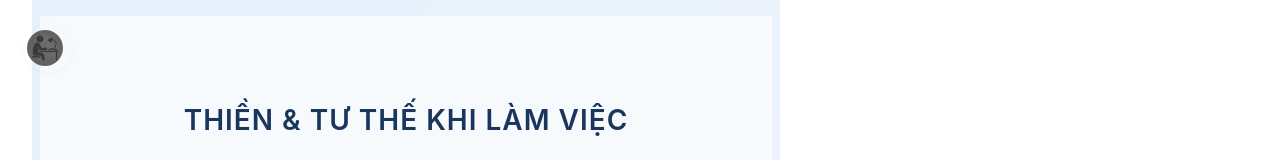
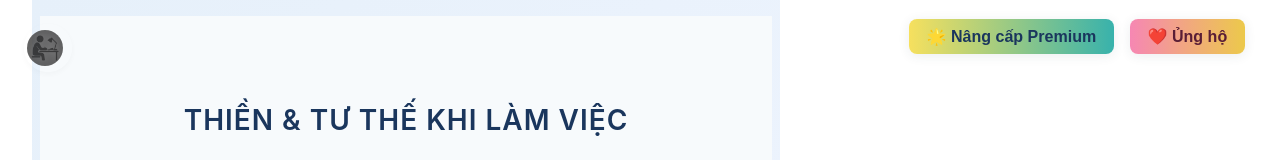
Before and after one commit to hoangthach1402/reminder, a Vue app: page / in a window 1280 px wide. Shown: the top 160 px of the page. Built offline with nearby package versions, Linux system fonts and the light colour scheme; no server answers; the database is empty.

Commit message:
add donate

```diff
--- a/src/App.vue
+++ b/src/App.vue
@@ -4,6 +4,8 @@ import { RouterView, useRoute, useRouter } from 'vue-router';
 import { computed, ref } from 'vue';
 import Logo from './components/Logo.vue';
 import CustomNotification from './components/CustomNotification.vue';
+import PremiumModal from './components/PremiumModal.vue';
+import DonateModal from './components/DonateModal.vue';
 
 const route = useRoute();
 const router = useRouter();
@@ -16,6 +18,10 @@ const showNotification = ref(false);
 const notificationMessage = ref('');
 const notificationType = ref('info'); // info, success, warning, error
 const notificationIcon = ref('ℹ️');
+
+// State cho modal premium/donate
+const showPremium = ref(false);
+const showDonate = ref(false);
 
 // Hàm toggle mode khi nhấn vào logo
 const toggleMode = () => {
@@ -41,9 +47,12 @@ const toggleMode = () => {
       <Logo class="logo" @click="toggleMode" :class="{ clickable: true }" />
     </div>
 
+    <!-- Nút nâng cấp/ủng hộ -->
+    <div class="top-action-btns">
+      <button class="premium-btn" @click="showPremium = true">🌟 Nâng cấp Premium</button>
+      <button class="donate-btn" @click="showDonate = true">❤️ Ủng hộ</button>
+    </div>
 
-
-    <!-- Nội dung chính -->
     <CustomNotification
       v-if="showNotification"
       :message="notificationMessage"
@@ -53,11 +62,48 @@ const toggleMode = () => {
       closable
       @close="showNotification = false"
     />
+    <PremiumModal v-if="showPremium" @close="showPremium = false" />
+    <DonateModal v-if="showDonate" @close="showDonate = false" />
     <RouterView />
   </div>
 </template>
 
 <style scoped>
+.top-action-btns {
+  position: fixed;
+  top: 1.2rem;
+  right: 2.2rem;
+  z-index: 2100;
+  display: flex;
+  gap: 1rem;
+}
+.premium-btn, .donate-btn {
+  background: linear-gradient(90deg,#f6e05e,#38b2ac);
+  color: #1a365d;
+  border: none;
+  border-radius: 8px;
+  padding: 0.5em 1.1em;
+  font-size: 1.07em;
+  font-weight: 600;
+  cursor: pointer;
+  box-shadow: 0 2px 12px rgba(44,62,80,0.09);
+  transition: background 0.2s, color 0.2s, transform 0.12s;
+}
+.premium-btn:hover {
+  background: linear-gradient(90deg,#38b2ac,#f6e05e);
+  color: #234e52;
+  transform: scale(1.06);
+}
+.donate-btn {
+  background: linear-gradient(90deg,#f687b3,#ecc94b);
+  color: #5a1e36;
+}
+.donate-btn:hover {
+  background: linear-gradient(90deg,#ecc94b,#f687b3);
+  color: #2d3748;
+  transform: scale(1.06);
+}
+
 .app {
   min-height: 100vh;
   padding: 1rem 0.5rem;
--- /dev/null
+++ b/src/components/DonateModal.vue
@@ -0,0 +1,52 @@
+<template>
+  <div class="modal-overlay" @click.self="$emit('close')">
+    <div class="modal-content">
+      <button class="close-btn" @click="$emit('close')">×</button>
+      <h2>Ủng hộ tác giả</h2>
+      <p>Bạn có thể ủng hộ qua các hình thức sau:</p>
+      <div class="pay-section">
+        <button class="pay-btn" @click="donateMomo">Ủng hộ qua Momo</button>
+        <a href="https://www.paypal.com/paypalme/yourpaypal" target="_blank" class="pay-btn">Ủng hộ qua PayPal</a>
+      </div>
+      <!-- <img src="/momo-qr.pngcomposer create-project laravel/laravel reminder-backend
+      cd reminder-backend" alt="QR Momo" class="qr-img" /> -->
+      <p class="note">Mọi sự ủng hộ là động lực để phát triển app tốt hơn! Xin cảm ơn ❤️</p>
+    </div>
+  </div>
+</template>
+<script setup>
+const emit = defineEmits(['close']);
+const donateMomo = () => {
+  window.open('https://momo.vn', '_blank');
+};
+</script>
+<style scoped>
+.modal-overlay {
+  position: fixed; top: 0; left: 0; right: 0; bottom: 0;
+  background: rgba(0,0,0,0.35); z-index: 4000;
+  display: flex; align-items: center; justify-content: center;
+}
+.modal-content {
+  background: #fff; border-radius: 18px; max-width: 95vw; width: 340px;
+  padding: 2rem 1.5rem 1.2rem; box-shadow: 0 6px 32px rgba(44,62,80,0.18);
+  position: relative;
+}
+.close-btn {
+  position: absolute; top: 0.6rem; right: 1rem;
+  background: none; border: none; font-size: 1.5rem; cursor: pointer;
+}
+.pay-section { margin: 1.2rem 0 1.2rem 0; }
+.pay-btn {
+  display: block; width: 100%; margin-bottom: 0.7em;
+  background: linear-gradient(90deg,#f687b3,#ecc94b); color: #fff;
+  border: none; border-radius: 8px; padding: 0.7em 0; font-size: 1.08em;
+  font-weight: 600; cursor: pointer; text-align: center; text-decoration: none;
+  transition: background 0.2s;
+}
+.pay-btn:hover { background: linear-gradient(90deg,#ecc94b,#f687b3); }
+.qr-img {
+  display: block; margin: 1.2em auto 0.5em auto; width: 150px; border-radius: 10px;
+  box-shadow: 0 2px 12px rgba(0,0,0,0.09);
+}
+.note { font-size: 0.92em; color: #555; margin-top: 0.5em; text-align: center; }
+</style>
--- /dev/null
+++ b/src/components/PremiumModal.vue
@@ -0,0 +1,54 @@
+<template>
+  <div class="modal-overlay" @click.self="$emit('close')">
+    <div class="modal-content">
+      <button class="close-btn" @click="$emit('close')">×</button>
+      <h2>Nâng cấp Premium</h2>
+      <ul class="benefits">
+        <li>🔓 Mở khóa âm thanh nền độc quyền</li>
+        <li>🎨 Giao diện đặc biệt, không quảng cáo</li>
+        <li>📊 Thống kê & lịch sử nâng cao</li>
+        <li>⏰ Tùy chỉnh nhắc nhở nâng cao</li>
+      </ul>
+      <div class="pay-section">
+        <p>Chỉ với <b>49.000đ/tháng</b> hoặc <b>399.000đ/năm</b></p>
+        <button class="pay-btn" @click="pay">Thanh toán qua Momo/ZaloPay</button>
+        <a href="https://www.paypal.com/paypalme/yourpaypal" target="_blank" class="pay-btn">Thanh toán qua PayPal</a>
+      </div>
+      <p class="note">* Sau khi thanh toán, bạn vui lòng liên hệ admin để được kích hoạt Premium.</p>
+    </div>
+  </div>
+</template>
+<script setup>
+const emit = defineEmits(['close']);
+const pay = () => {
+  window.open('https://momo.vn', '_blank');
+};
+</script>
+<style scoped>
+.modal-overlay {
+  position: fixed; top: 0; left: 0; right: 0; bottom: 0;
+  background: rgba(0,0,0,0.35); z-index: 4000;
+  display: flex; align-items: center; justify-content: center;
+}
+.modal-content {
+  background: #fff; border-radius: 18px; max-width: 95vw; width: 370px;
+  padding: 2rem 1.5rem 1.2rem; box-shadow: 0 6px 32px rgba(44,62,80,0.18);
+  position: relative;
+}
+.close-btn {
+  position: absolute; top: 0.6rem; right: 1rem;
+  background: none; border: none; font-size: 1.5rem; cursor: pointer;
+}
+.benefits { margin: 1.4rem 0 1.2rem 0; padding-left: 1.1em; }
+.benefits li { margin-bottom: 0.7em; font-size: 1.08em; }
+.pay-section { margin-bottom: 1.2rem; }
+.pay-btn {
+  display: block; width: 100%; margin-bottom: 0.7em;
+  background: linear-gradient(90deg,#4299e1,#48bb78); color: #fff;
+  border: none; border-radius: 8px; padding: 0.7em 0; font-size: 1.08em;
+  font-weight: 600; cursor: pointer; text-align: center; text-decoration: none;
+  transition: background 0.2s;
+}
+.pay-btn:hover { background: linear-gradient(90deg,#48bb78,#4299e1); }
+.note { font-size: 0.92em; color: #555; margin-top: 0.5em; }
+</style>
```
Also changed, not shown: vercel.json (added).
